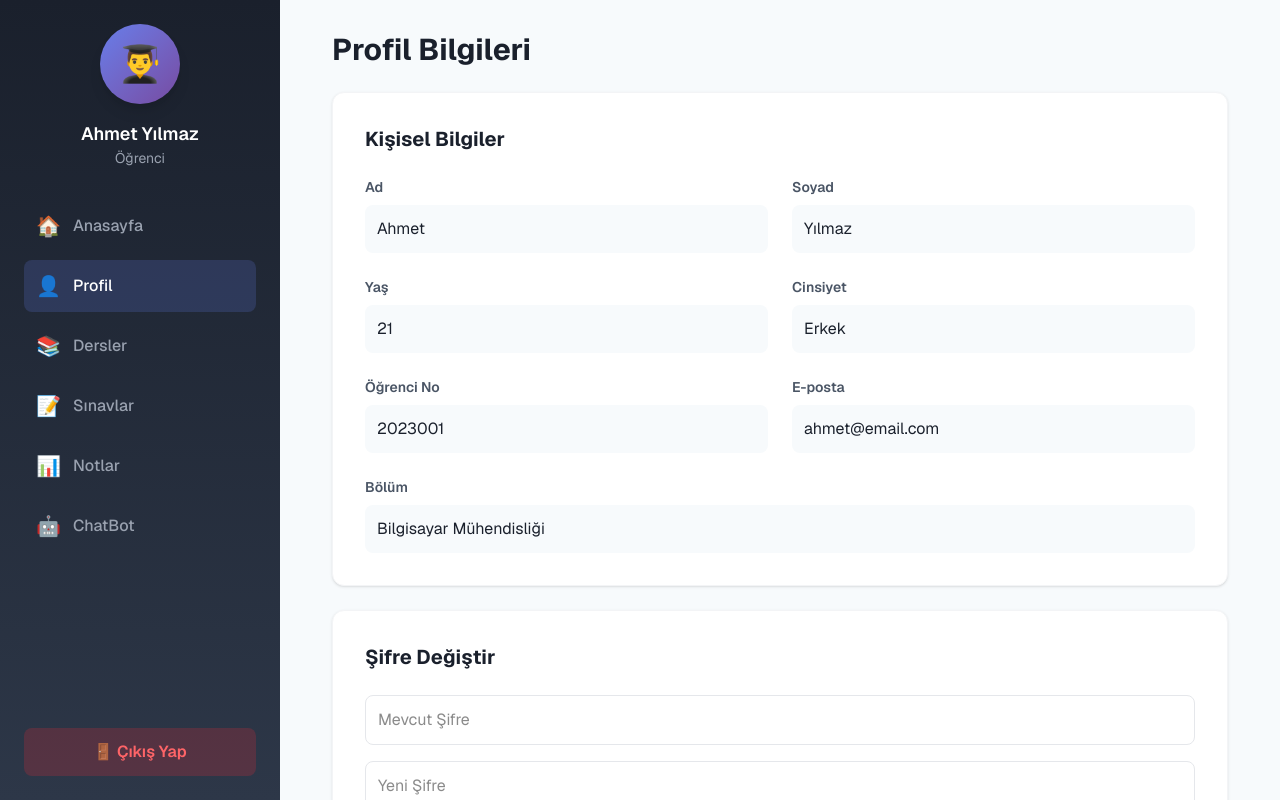
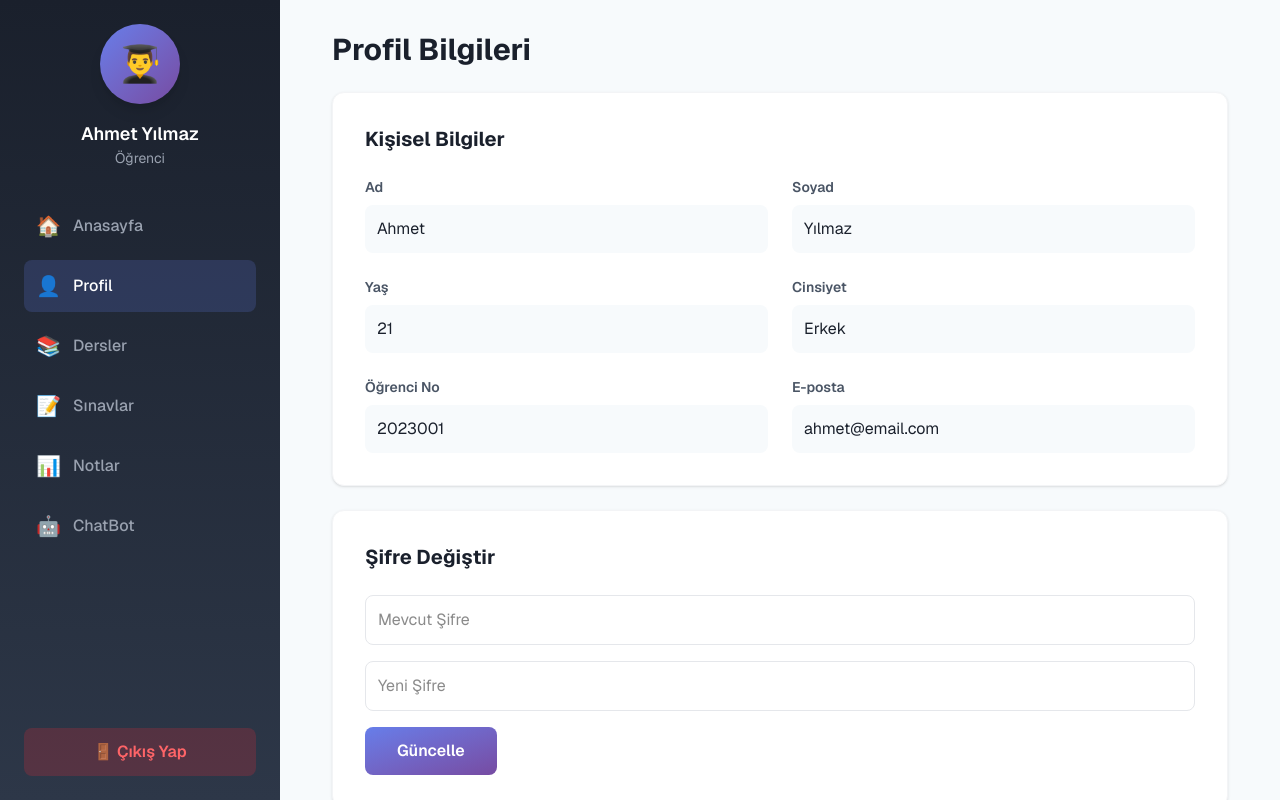
Before and after one commit to hidayet-ciftci/AIWebSchoolProject, a Next.js app in the folder frontend/: page /student/profile in a window 1280 px wide. Built offline with nearby package versions, Linux system fonts and the light colour scheme.

Commit message:
model updated

```diff
--- a/frontend/app/student/profile/page.tsx
+++ b/frontend/app/student/profile/page.tsx
@@ -16,13 +16,8 @@ export default function profilePage() {
             { label: "Cinsiyet", value: "Erkek" },
             { label: "Öğrenci No", value: "2023001" },
             { label: "E-posta", value: "ahmet@email.com" },
-            {
-              label: "Bölüm",
-              value: "Bilgisayar Mühendisliği",
-              full: true,
-            },
           ].map((item, i) => (
-            <div key={i} className={item.full ? "md:col-span-2" : ""}>
+            <div key={i}>
               <label className="block text-sm font-semibold text-gray-600 mb-2">
                 {item.label}
               </label>
--- a/frontend/app/teacher/profile/page.tsx
+++ b/frontend/app/teacher/profile/page.tsx
@@ -16,13 +16,8 @@ export default function TeacherProfilePage() {
               label: "E-posta",
               value: "mehmet.demir@universite.edu.tr",
             },
-            {
-              label: "Bölüm",
-              value: "Bilgisayar Mühendisliği",
-              full: true,
-            },
           ].map((item, i) => (
-            <div key={i} className={item.full ? "md:col-span-2" : ""}>
+            <div key={i}>
               <label className="block text-sm font-semibold text-gray-600 mb-2">
                 {item.label}
               </label>
```
Also changed, not shown: 2 other files (tests, documents, lock files or other folders).
